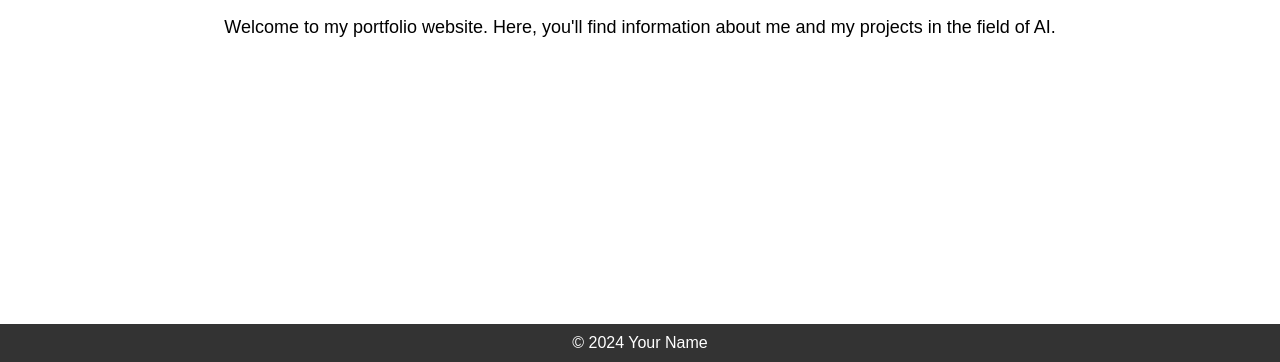
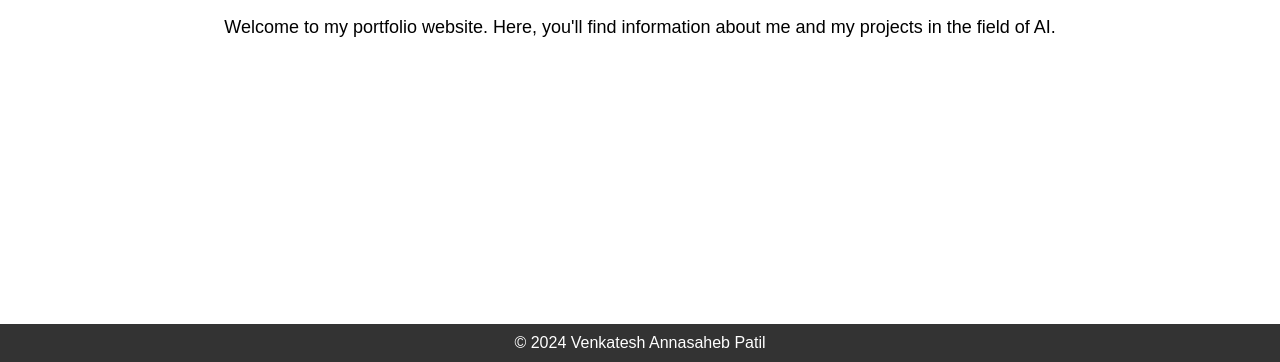
Before and after one commit to vickspatil/vickspatil.github.io, a plain HTML site: page index.html in a window 1280 px wide. Shown: the part 438-800 px from the top of the page. Drawn offline with Linux system fonts and the light colour scheme; a script that the page names is missing.

Commit message:
Update index.html

```diff
--- a/index.html
+++ b/index.html
@@ -33,7 +33,7 @@
   </section>
 
   <div class="container">
-    <p class="fixed-bottom">&copy; 2024 Your Name</p>
+    <p class="fixed-bottom">&copy; 2024 Venkatesh Annasaheb Patil</p>
   </div>
 
   <script src="script.js"></script>
```
